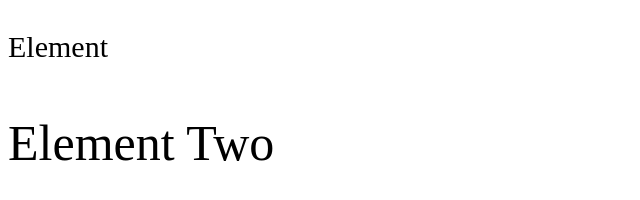
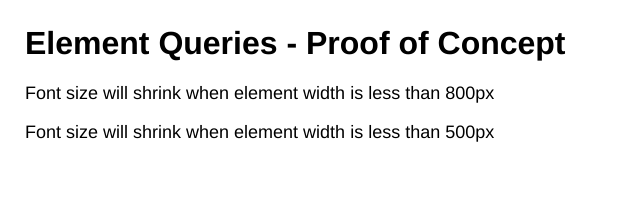
Before and after one commit to fabien-d/Element-Queries, a plain HTML site: page index.html in a window 1280 px wide. Shown: the whole page, without its empty margins (0-640 px from the left). Drawn offline with Linux system fonts and the light colour scheme.

Commit message:
minor demo update

```diff
--- a/css/main.css
+++ b/css/main.css
@@ -1,13 +1,19 @@
+body {
+    margin: 25px;
+    padding: 0;
+    font-family: Helvetica, Arial, sans-serif;
+}
+
 .el {
-    font-size: 30px;
+    font-size: 18px;
 }
     .el:media(max-width: 800px) {
-        font-size: 16px;
+        font-size: 14px;
     }
 
 .el2 {
-    font-size: 50px;
+    font-size: 18px;
 }
     .el2:media(max-width: 500px) {
-        font-size: 25px;
+        font-size: 14px;
     }
--- a/index.html
+++ b/index.html
@@ -9,7 +9,8 @@
     <script src="js/element.queries.js"></script>
 </head>
 <body>
-    <p class="el">Element</p>
-    <p class="el2">Element Two</p>
+    <h1>Element Queries - Proof of Concept</h1>
+    <p class="el">Font size will shrink when element width is less than 800px</p>
+    <p class="el2">Font size will shrink when element width is less than 500px</p>
 </body>
 </html>
```
